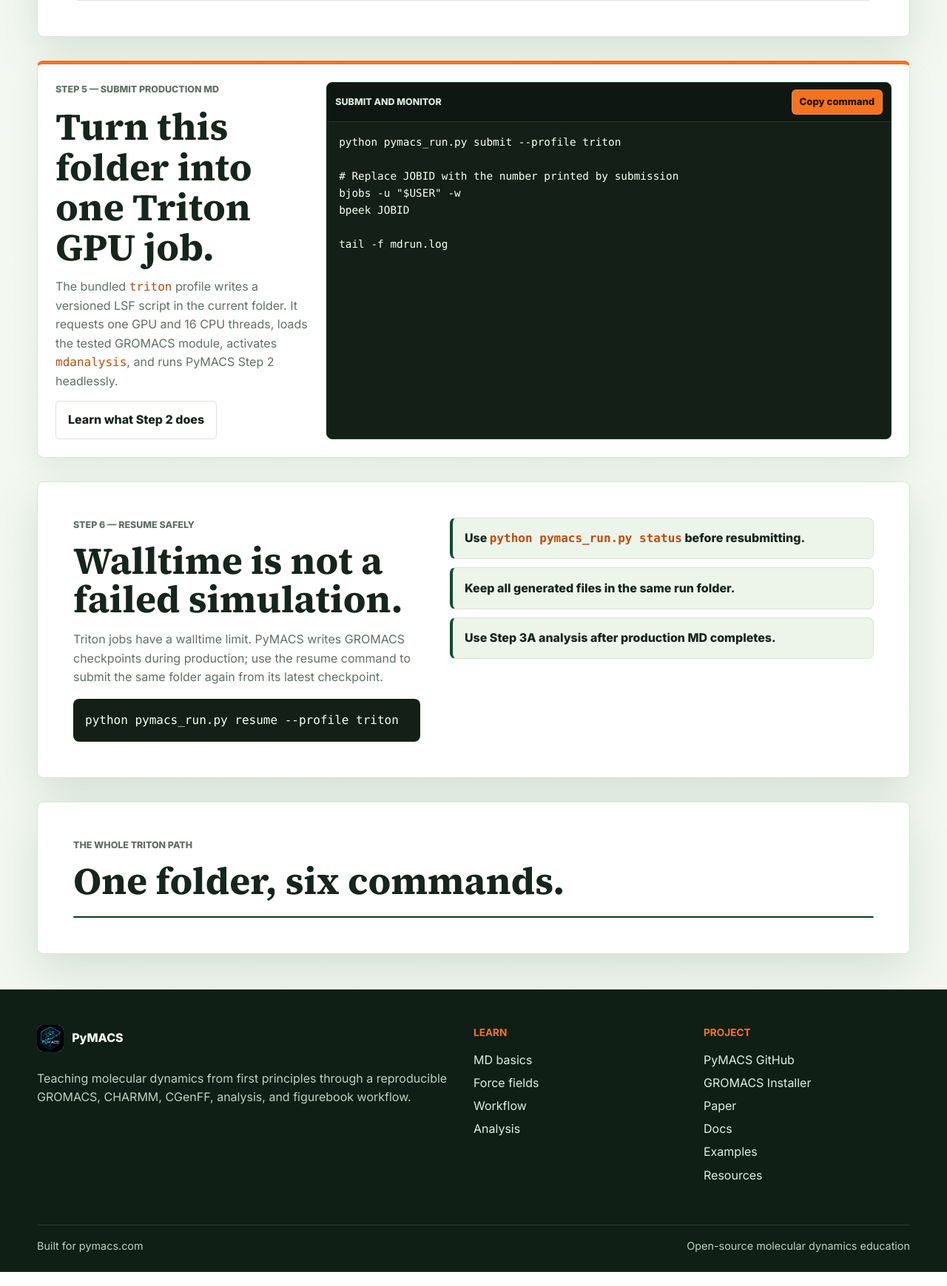
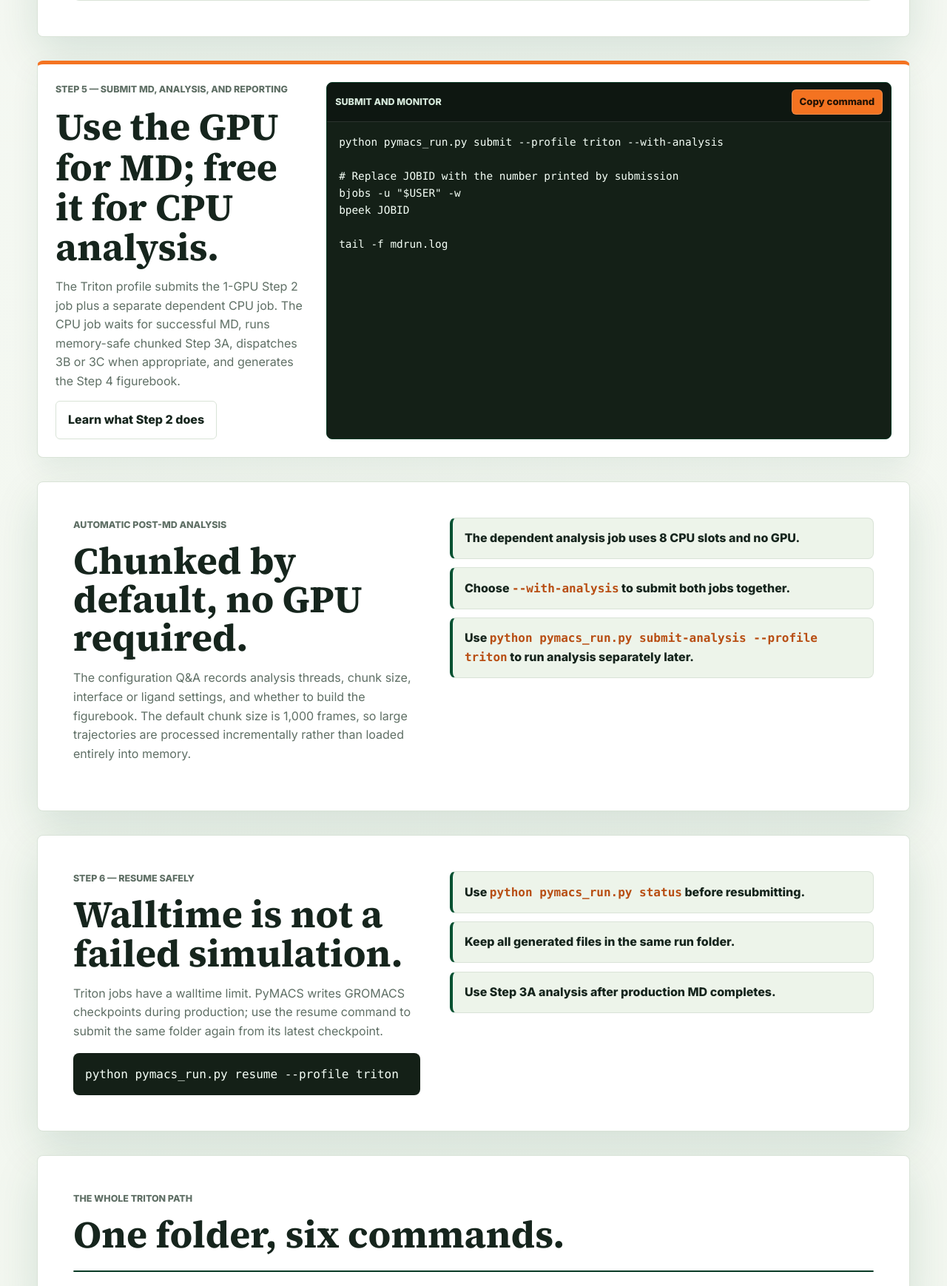
Before and after one commit to Joey305/pymacs-website, a Flask app: page /triton in a window 1280 px wide. Shown: the part 3471-5210 px from the top of the page at 74% size. Run offline with Flask 3, Linux system fonts and the light colour scheme.

Commit message:
Document dependent Triton analysis workflow

```diff
--- a/templates/triton.html
+++ b/templates/triton.html
@@ -56,14 +56,19 @@ python pymacs_run.py status</code></pre></div>
 </section>
 
 <section class="band quick-install-panel">
-  <div class="quick-install-copy"><p class="eyebrow">Step 5 — Submit production MD</p><h2>Turn this folder into one Triton GPU job.</h2><p>The bundled <code>triton</code> profile writes a versioned LSF script in the current folder. It requests one GPU and 16 CPU threads, loads the tested GROMACS module, activates <code>mdanalysis</code>, and runs PyMACS Step 2 headlessly.</p><div class="cta-row"><a class="button secondary" href="/workflow/simulation.html">Learn what Step 2 does</a></div></div>
-  <div class="command-card command-card-large"><div class="command-head"><span>Submit and monitor</span><button type="button" data-copy-command>Copy command</button></div><pre><code>python pymacs_run.py submit --profile triton
+  <div class="quick-install-copy"><p class="eyebrow">Step 5 — Submit MD, analysis, and reporting</p><h2>Use the GPU for MD; free it for CPU analysis.</h2><p>The Triton profile submits the 1-GPU Step 2 job plus a separate dependent CPU job. The CPU job waits for successful MD, runs memory-safe chunked Step 3A, dispatches 3B or 3C when appropriate, and generates the Step 4 figurebook.</p><div class="cta-row"><a class="button secondary" href="/workflow/simulation.html">Learn what Step 2 does</a></div></div>
+  <div class="command-card command-card-large"><div class="command-head"><span>Submit and monitor</span><button type="button" data-copy-command>Copy command</button></div><pre><code>python pymacs_run.py submit --profile triton --with-analysis
 
 # Replace JOBID with the number printed by submission
 bjobs -u "$USER" -w
 bpeek JOBID
 
 tail -f mdrun.log</code></pre></div>
+</section>
+
+<section class="band split">
+  <div><p class="eyebrow">Automatic post-MD analysis</p><h2>Chunked by default, no GPU required.</h2><p>The configuration Q&amp;A records analysis threads, chunk size, interface or ligand settings, and whether to build the figurebook. The default chunk size is 1,000 frames, so large trajectories are processed incrementally rather than loaded entirely into memory.</p></div>
+  <div class="check-list"><span>The dependent analysis job uses 8 CPU slots and no GPU.</span><span>Choose <code>--with-analysis</code> to submit both jobs together.</span><span>Use <code>python pymacs_run.py submit-analysis --profile triton</code> to run analysis separately later.</span></div>
 </section>
 
 <section class="band split">
@@ -77,7 +82,7 @@ tail -f mdrun.log</code></pre></div>
 python pymacs_run.py validate
 conda activate cgenff && module load gromacs/2025.1-gcc-13.4.0-6vq7xfo
 python pymacs_run.py setup
-python pymacs_run.py submit --profile triton
+python pymacs_run.py submit --profile triton --with-analysis
 python pymacs_run.py resume --profile triton  # only if production needs continuation</code></pre></div>
 </section>
 {% endblock %}
```
